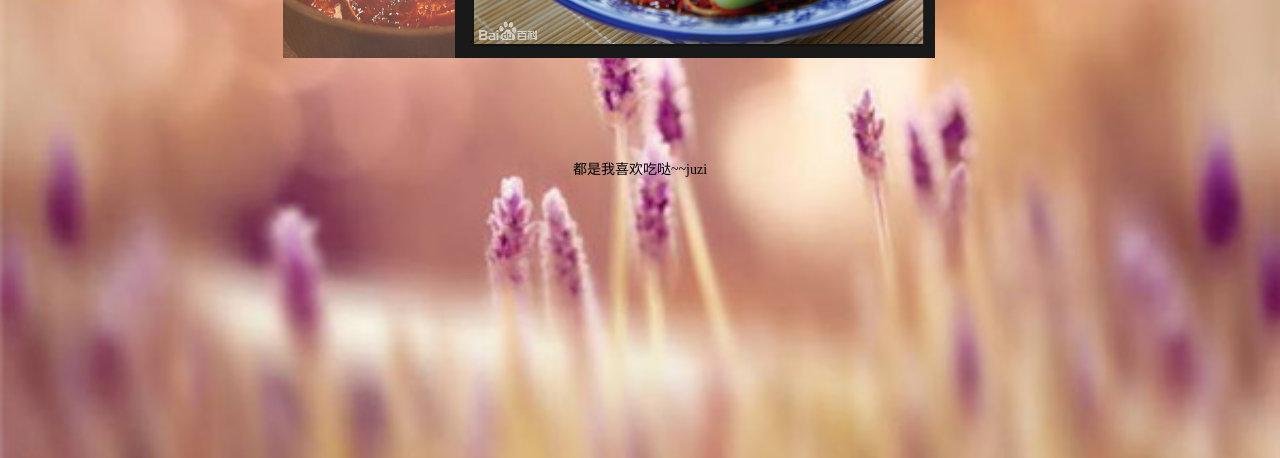
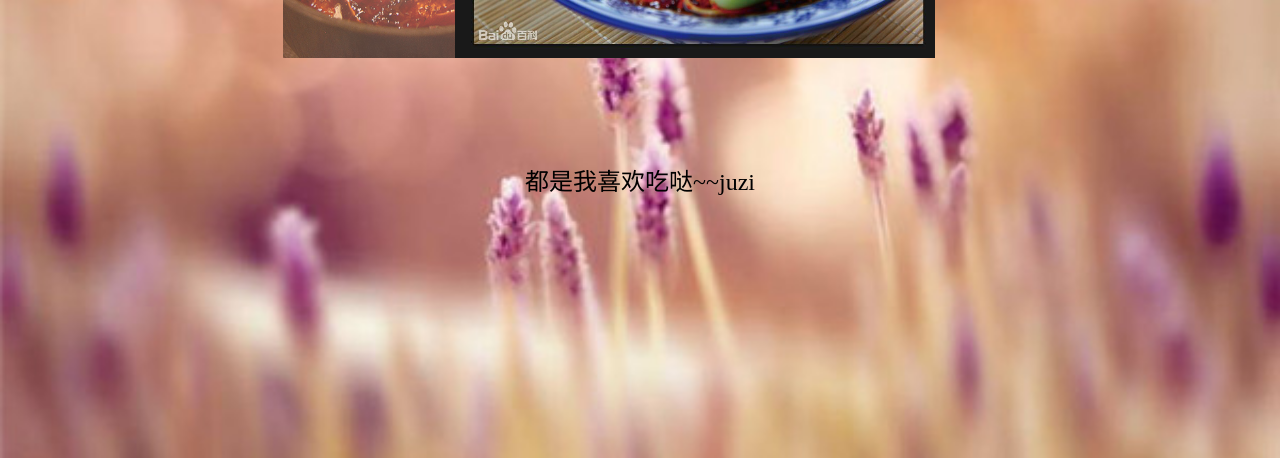
Before and after one commit to xiaoxiaojuzi0201/xiaoxiaojuzi0201.github.io, a plain HTML site: page index.html in a window 1280 px wide. Shown: the part 342-800 px from the top of the page. Drawn offline with Linux system fonts and the light colour scheme.

Commit message:
change text style

```diff
--- a/index.html
+++ b/index.html
@@ -147,7 +147,7 @@ function getByClass(oParent,sClass)
 		<li class="pic7"><a href="#"><img src="image/f8.jpg" alt="旋转木马" /></a></li>
 	</ul>
 </div>
-<div style="text-align:center;margin:50px 0; font:normal 14px/24px 'MicroSoft YaHei';">
+<div style="text-align:center;margin:50px 0; font:normal 24px/48px 'MicroSoft YaHei';">
 <p>都是我喜欢吃哒~~juzi</p>
 </div>
 </body>
```
